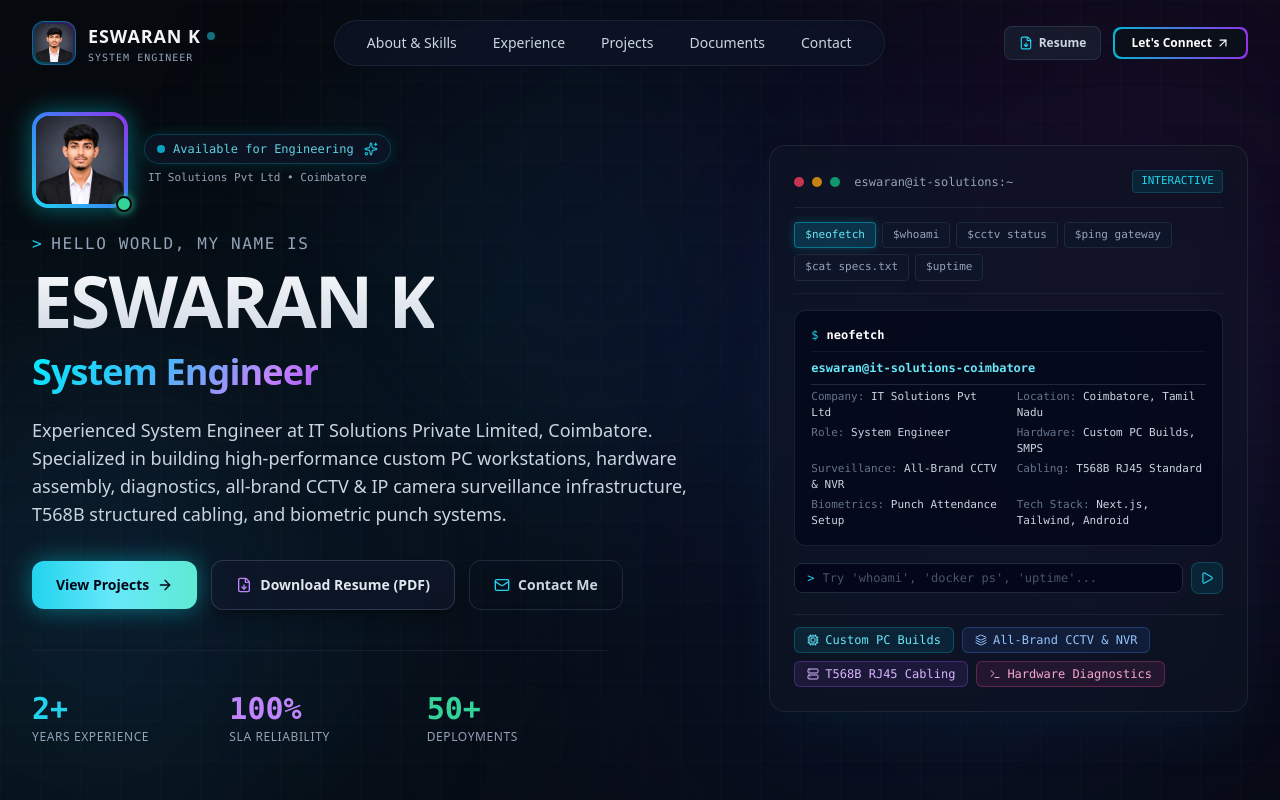
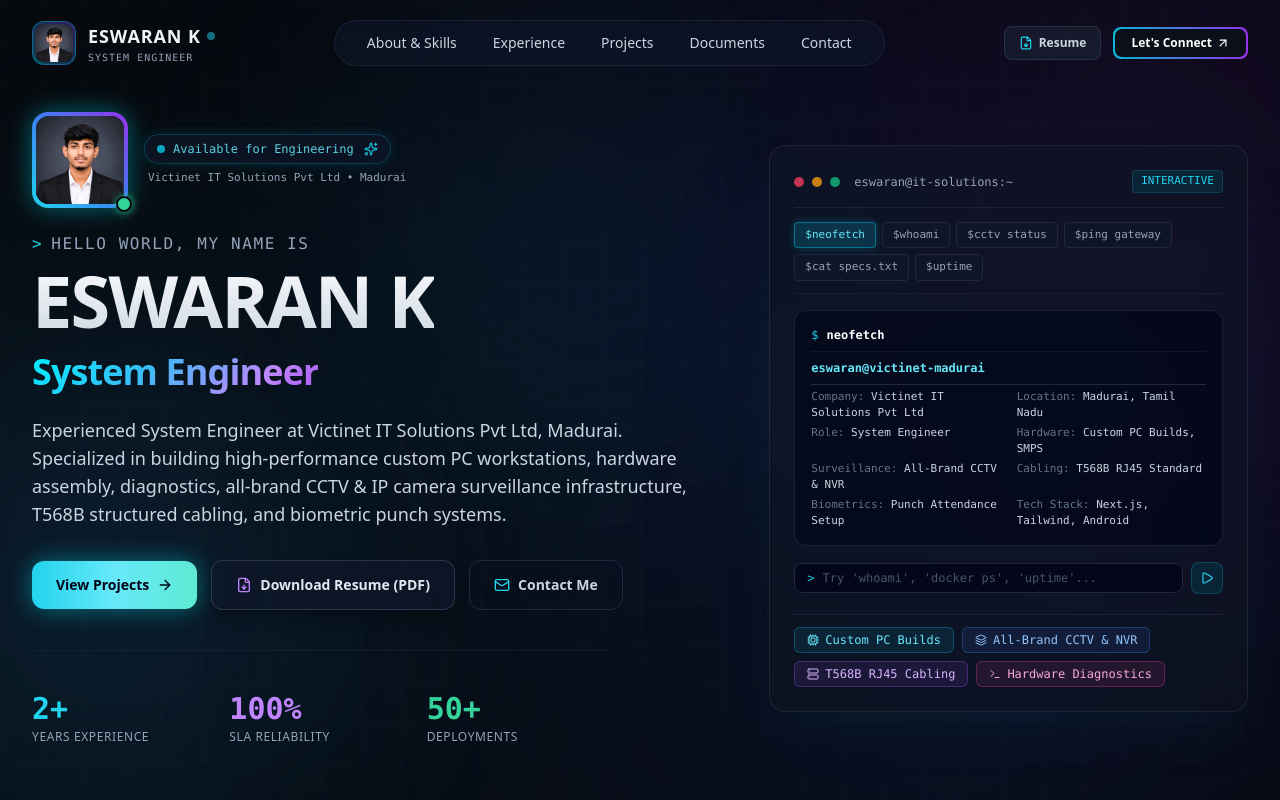
Before and after one commit to eswaran67/my-_resume_-web, a Next.js app: page / in a window 1280 px wide. Shown: the top 800 px of the page. Built offline with nearby package versions, Linux system fonts and the light colour scheme.

Commit message:
feat: update company name and location to Victinet IT Solutions Pvt Ltd, Madurai

```diff
--- a/public/documents/documents.json
+++ b/public/documents/documents.json
@@ -29,7 +29,7 @@
     "id": "doc-it-solutions-exp",
     "title": "System Engineer Service & Experience Verification",
     "category": "Experience",
-    "issuer": "IT Solutions Private Limited, Coimbatore",
+    "issuer": "Victinet IT Solutions Pvt Ltd, Madurai",
     "fileUrl": "/documents/it-solutions-experience-letter.pdf",
     "fileName": "it-solutions-experience-letter.pdf",
     "fileSize": "940 KB",
--- a/src/app/layout.tsx
+++ b/src/app/layout.tsx
@@ -10,11 +10,11 @@ export const viewport: Viewport = {
 export const metadata: Metadata = {
   title: "ESWARAN K | System Engineer",
   description:
-    "Personal Portfolio and Resume of ESWARAN K — System Engineer at IT Solutions Private Limited, Coimbatore. Specializing in Custom PC Workstations, Hardware Assembly, All-Brand CCTV & IP Surveillance, T568B Structured Cabling, and Technical Support.",
+    "Personal Portfolio and Resume of ESWARAN K — System Engineer at Victinet IT Solutions Pvt Ltd, Madurai. Specializing in Custom PC Workstations, Hardware Assembly, All-Brand CCTV & IP Surveillance, T568B Structured Cabling, and Technical Support.",
   keywords: [
     "ESWARAN K",
     "System Engineer",
-    "IT Solutions Private Limited Coimbatore",
+    "Victinet IT Solutions Pvt Ltd Madurai",
     "Hardware Assembly",
     "Custom PC Workstations",
     "All-Brand CCTV",
@@ -26,7 +26,7 @@ export const metadata: Metadata = {
     "Multimeter Testing",
     "Hardware Diagnostics",
     "Technical Support",
-    "Coimbatore",
+    "Madurai",
     "Portfolio",
     "Resume",
   ],
--- a/src/components/Contact.tsx
+++ b/src/components/Contact.tsx
@@ -576,7 +576,7 @@ export default function Contact() {
                     required
                     value={editLocation}
                     onChange={(e) => setEditLocation(e.target.value)}
-                    placeholder="e.g. Coimbatore, Tamil Nadu, India"
+                    placeholder="e.g. Madurai, Tamil Nadu, India"
                     className="w-full px-4 py-2.5 rounded-xl bg-slate-950/90 border border-slate-700 text-white text-xs focus:outline-none focus:border-cyan-400"
                   />
                 </div>
--- a/src/components/Footer.tsx
+++ b/src/components/Footer.tsx
@@ -35,7 +35,7 @@ export default function Footer() {
               </span>
             </div>
             <p className="text-xs text-slate-400 max-w-sm">
-              {portfolioData.personal.title} — IT Solutions Private Limited, Coimbatore. Hardware Engineering, Surveillance &amp; T568B Networking.
+              {portfolioData.personal.title} — Victinet IT Solutions Pvt Ltd, Madurai. Hardware Engineering, Surveillance &amp; T568B Networking.
             </p>
           </div>
 
--- a/src/components/Hero.tsx
+++ b/src/components/Hero.tsx
@@ -52,7 +52,7 @@ export default function Hero() {
               &gt; eswaran [UID: 1000, GID: 1000]
             </div>
             <div className="text-slate-300">
-              Role: System Engineer at IT Solutions Private Limited, Coimbatore
+              Role: System Engineer at Victinet IT Solutions Pvt Ltd, Madurai
             </div>
             <div className="text-slate-400">
               Specialties: Hardware Assembly, All-Brand CCTV &amp; NVR/DVR, T568B Cabling, Hardware Diagnostics
@@ -132,14 +132,14 @@ export default function Hero() {
         return (
           <div className="space-y-2 text-xs font-mono">
             <div className="text-cyan-300 font-semibold">
-              eswaran@it-solutions-coimbatore
+              eswaran@victinet-madurai
             </div>
             <div className="grid grid-cols-2 gap-x-4 gap-y-1 text-[11px] text-slate-300 pt-1 border-t border-slate-800">
               <div>
-                <span className="text-slate-500">Company:</span> IT Solutions Pvt Ltd
+                <span className="text-slate-500">Company:</span> Victinet IT Solutions Pvt Ltd
               </div>
               <div>
-                <span className="text-slate-500">Location:</span> Coimbatore, Tamil Nadu
+                <span className="text-slate-500">Location:</span> Madurai, Tamil Nadu
               </div>
               <div>
                 <span className="text-slate-500">Role:</span> System Engineer
@@ -210,7 +210,7 @@ export default function Hero() {
                   <Sparkles className="w-3.5 h-3.5 text-cyan-400 ml-0.5" />
                 </div>
                 <div className="text-[11px] font-mono text-slate-400 pl-1">
-                  IT Solutions Pvt Ltd • Coimbatore
+                  Victinet IT Solutions Pvt Ltd • Madurai
                 </div>
               </div>
             </div>
--- a/src/data/personalInfo.json
+++ b/src/data/personalInfo.json
@@ -2,7 +2,7 @@
   "name": "ESWARAN K",
   "title": "System Engineer",
   "tagline": "Specializing in Hardware Engineering, Surveillance Infrastructure, Enterprise Networking & Technical Support.",
-  "shortBio": "Experienced System Engineer at IT Solutions Private Limited, Coimbatore. Specialized in building high-performance custom PC workstations, hardware assembly, diagnostics, all-brand CCTV & IP camera surveillance infrastructure, T568B structured cabling, and biometric punch systems.",
+  "shortBio": "Experienced System Engineer at Victinet IT Solutions Pvt Ltd, Madurai. Specialized in building high-performance custom PC workstations, hardware assembly, diagnostics, all-brand CCTV & IP camera surveillance infrastructure, T568B structured cabling, and biometric punch systems.",
   "location": "Madurai, Tamil Nadu, India",
   "status": "Open to new opportunities",
   "email": "eswaranppm88@gmail.com",
--- a/src/data/portfolioData.ts
+++ b/src/data/portfolioData.ts
@@ -36,8 +36,8 @@ export const portfolioData = {
     tagline:
       "Specializing in Hardware Engineering, Surveillance Infrastructure, Enterprise Networking & Technical Support.",
     shortBio:
-      "Experienced System Engineer at IT Solutions Private Limited, Coimbatore. Specialized in building high-performance custom PC workstations, hardware assembly, diagnostics, all-brand CCTV & IP camera surveillance infrastructure, T568B structured cabling, and biometric punch systems.",
-    location: "Coimbatore, Tamil Nadu, India",
+      "Experienced System Engineer at Victinet IT Solutions Pvt Ltd, Madurai. Specialized in building high-performance custom PC workstations, hardware assembly, diagnostics, all-brand CCTV & IP camera surveillance infrastructure, T568B structured cabling, and biometric punch systems.",
+    location: "Madurai, Tamil Nadu, India",
     status: "Open to new opportunities",
     email: "eswaran.techdev@gmail.com",
     phone: "+91 98765 43210",
@@ -115,8 +115,8 @@ export const portfolioData = {
     {
       period: "2022 - Present",
       role: "System Engineer",
-      company: "IT Solutions Private Limited, Coimbatore",
-      location: "Coimbatore, Tamil Nadu",
+      company: "Victinet IT Solutions Pvt Ltd, Madurai",
+      location: "Madurai, Tamil Nadu",
       type: "Full-time",
       description: [
         "Specialized in hardware assembly, desktop/laptop troubleshooting, and building high-performance custom PC workstations tailored for business and high-compute workloads.",
@@ -138,8 +138,8 @@ export const portfolioData = {
     {
       period: "2021 - 2022",
       role: "Hardware & Surveillance Support Specialist",
-      company: "IT Solutions Private Limited, Coimbatore",
-      location: "Coimbatore, Tamil Nadu",
+      company: "Victinet IT Solutions Pvt Ltd, Madurai",
+      location: "Madurai, Tamil Nadu",
       type: "Full-time",
       description: [
         "Executed structured network cabling, patch panel crimping, and wall-jack terminations adhering strictly to T568B standards.",
@@ -158,8 +158,8 @@ export const portfolioData = {
     {
       period: "2020 - 2021",
       role: "Desktop & Field Support Associate",
-      company: "IT Solutions Private Limited, Coimbatore",
-      location: "Coimbatore, Tamil Nadu",
+      company: "Victinet IT Solutions Pvt Ltd, Madurai",
+      location: "Madurai, Tamil Nadu",
       type: "Full-time",
       description: [
         "Conducted initial diagnostic checks on customer desktops, laptops, and workstation hardware.",
```
Also changed, not shown: 2 other files (tests, documents, lock files or other folders).
